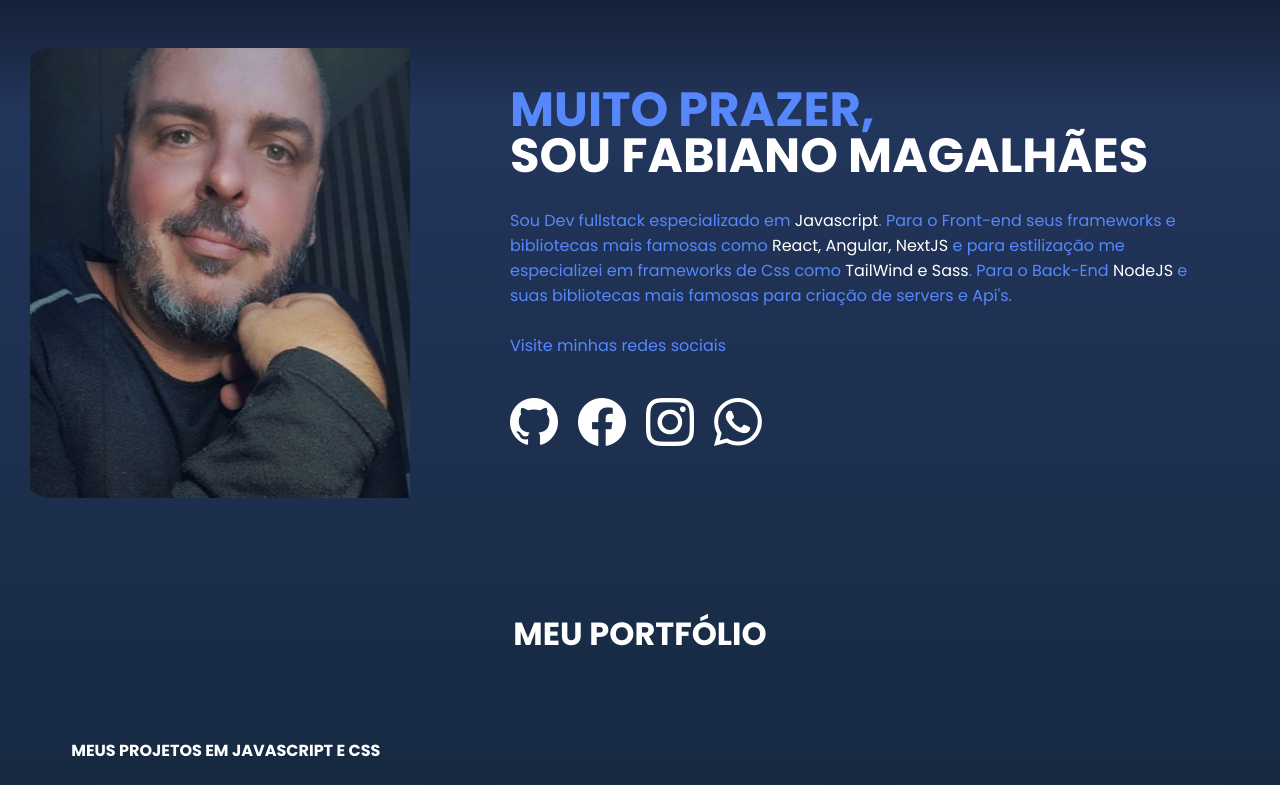
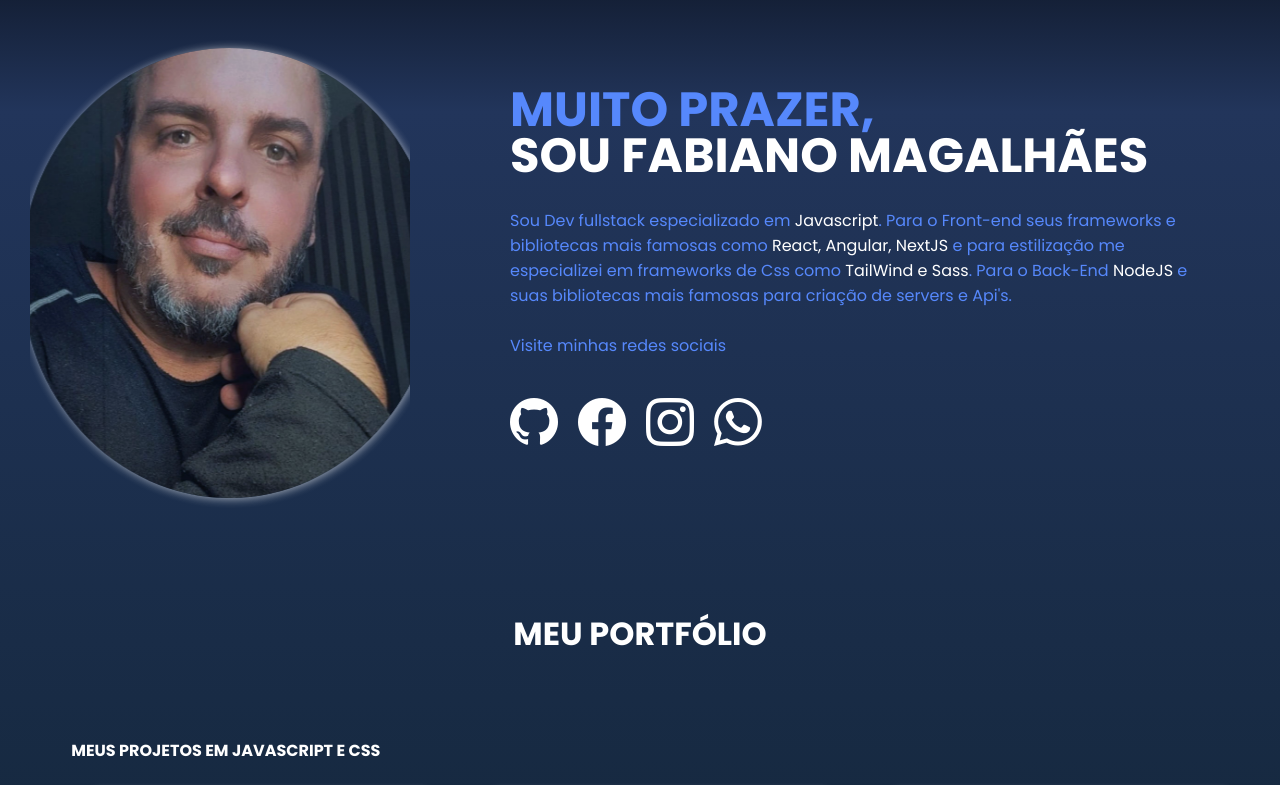
Before and after one commit to fmcnit/portfolio_fmdev, a plain HTML site: page index.html in a window 1280 px wide. Shown: the part 1160-1945 px from the top of the page. Drawn offline with nearby package versions, Linux system fonts and the light colour scheme.

Commit message:
feat: style

```diff
--- a/style.css
+++ b/style.css
@@ -95,6 +95,7 @@ main {
 .imagem-central {
   display: flex;
   position: relative;
+
 }
 
 .imagem-central img {
@@ -102,6 +103,10 @@ main {
   width: 700px;
   height: 900px;
   object-fit: cover;
+  opacity: 50%;
+
+
+
 }
 
 
@@ -163,11 +168,16 @@ main {
   height: 500px;
   align-items: center;
   margin: 0 30px;
+
+
 }
 
 .imagem-apresentação img {
-  border-radius: 30px;
+  border-radius: 50%;
   height: 90%;
+
+  box-shadow: 1px 1px 10px rgba(255, 255, 255, 0.668);
+
 }
 .social-buttom {
   display: flex;
```
